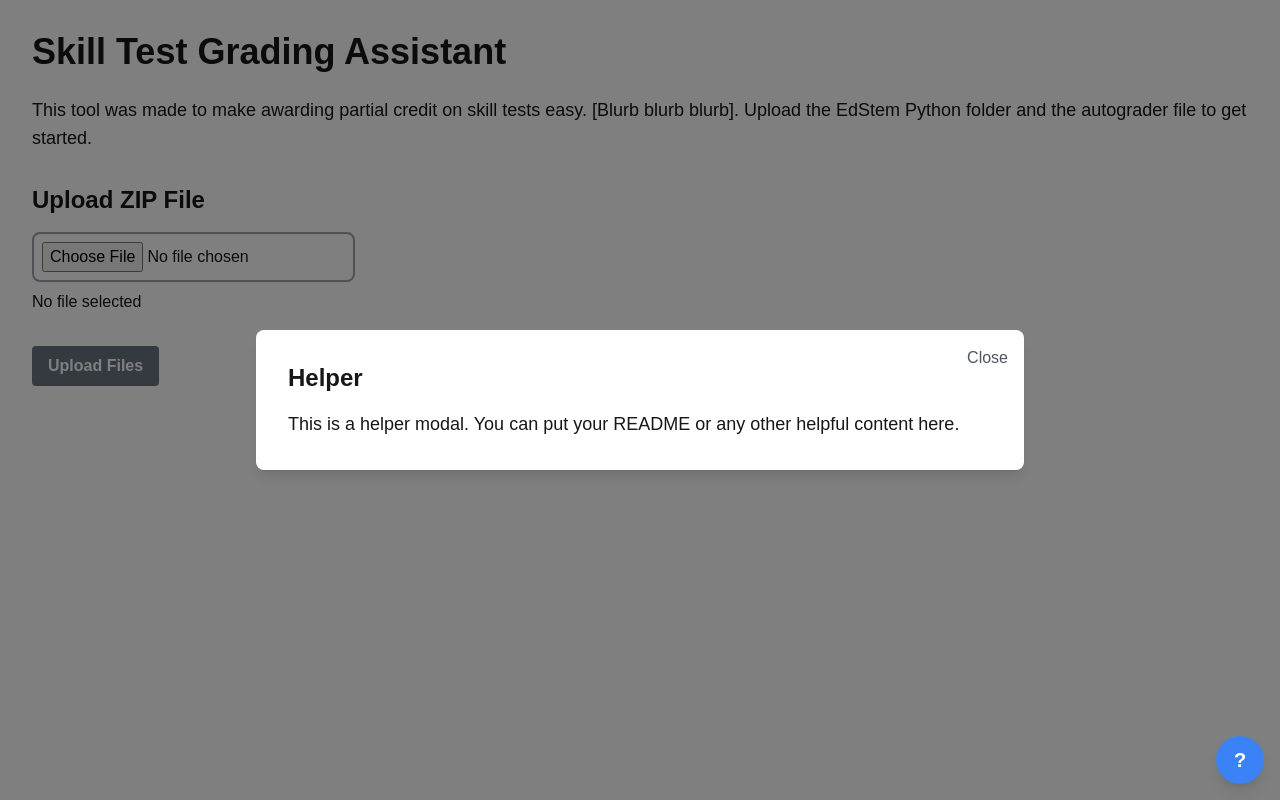
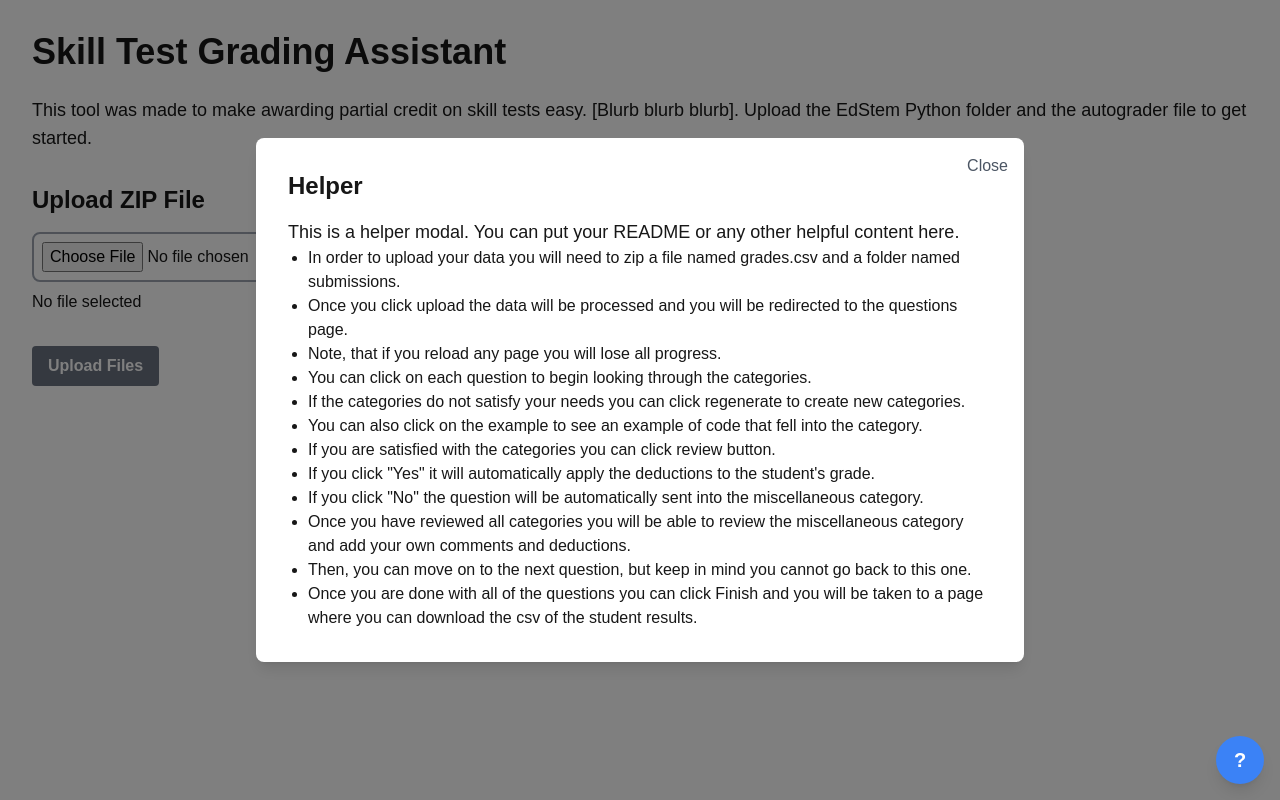
Before and after one commit to ch-lum/skill-test-grouper, a Next.js app: page / in a window 1280 px wide. Both pictures are taken after a click on the button "Open Helper". Built offline with nearby package versions, Linux system fonts and the light colour scheme.

Commit message:
helper button text updated

```diff
--- a/app/layout.tsx
+++ b/app/layout.tsx
@@ -30,6 +30,20 @@ const HelperModal = ({ isOpen, onClose }: { isOpen: boolean, onClose: () => void
         <p className="text-lg">
           This is a helper modal. You can put your README or any other helpful content here.
         </p>
+          <ul className="list-disc pl-5">
+            <li>In order to upload your data you will need to zip a file named grades.csv and a folder named submissions.</li>
+            <li>Once you click upload the data will be processed and you will be redirected to the questions page.</li>
+            <li>Note, that if you reload any page you will lose all progress.</li>
+            <li>You can click on each question to begin looking through the categories.</li>
+            <li>If the categories do not satisfy your needs you can click regenerate to create new categories.</li>
+            <li>You can also click on the example to see an example of code that fell into the category.</li>
+            <li>If you are satisfied with the categories you can click review button.</li>
+            <li>If you click &quot;Yes&quot; it will automatically apply the deductions to the student&apos;s grade.</li>
+            <li>If you click &quot;No&quot; the question will be automatically sent into the miscellaneous category.</li>
+            <li>Once you have reviewed all categories you will be able to review the miscellaneous category and add your own comments and deductions.</li>
+            <li>Then, you can move on to the next question, but keep in mind you cannot go back to this one.</li>
+            <li>Once you are done with all of the questions you can click Finish and you will be taken to a page where you can download the csv of the student results.</li>
+          </ul>
       </div>
       <button
         onClick={onClose}
```
